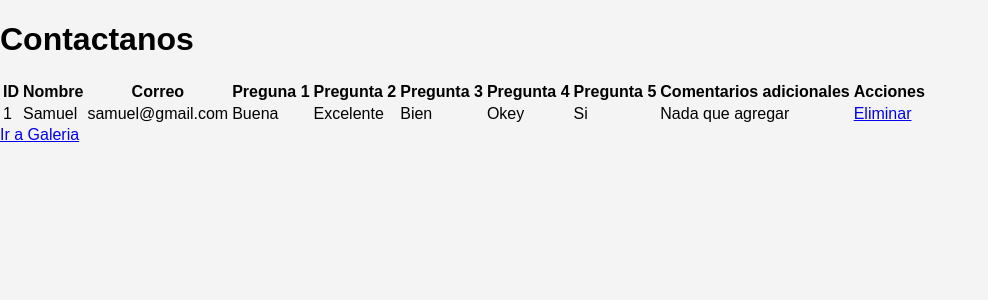
After one commit to BryanMatheus/PaginaGuavata, a Flask app: page /contactanos in a window 1280 px wide. The commit adds this page. Shown: the top 300 px of the page, without its empty margins (0-988 px from the left). Run offline with Flask 3, Linux system fonts and the light colour scheme; data comes from the database, SQL or seed files in the repository.

Commit message:
Terminado

```diff
--- a/app/__init__.py
+++ b/app/__init__.py
@@ -20,9 +20,10 @@ def create_app():
         from .models.user import User
         return User.query.get(int(user_idu))
 
-    from app.routes import register, galeRoutes
+    from app.routes import register, galeRoutes, contRoutes
     app.register_blueprint(register.bp)
     app.register_blueprint(galeRoutes.bp)
+    app.register_blueprint(contRoutes.bp)
 
     from app.routes.auth import auth_bp
     app.register_blueprint(auth_bp)
--- a/app/models/contactanos.py
+++ b/app/models/contactanos.py
@@ -2,7 +2,7 @@ from app import db
 
 class Contactanos(db.Model):
     __tablename__='contactanos'
-    idcon = db.Column(db.Integer, primary_key=True, autoincrement=True)
+    id = db.Column(db.Integer, primary_key=True, autoincrement=True)
     nombrecon = db.Column(db.String(255))
     correocon = db.Column(db.String(255))
     r1 = db.Column(db.String(255))
--- a/app/models/galeria.py
+++ b/app/models/galeria.py
@@ -2,7 +2,7 @@ from app import db
 
 class Galeria(db.Model):
     __tablename__='galeria'
-    idgal = db.Column(db.Integer, primary_key=True, autoincrement=True)
+    id = db.Column(db.Integer, primary_key=True, autoincrement=True)
     imagenes = db.Column(db.String(255))
     descrip = db.Column(db.String(255))
     title = db.Column(db.String(255))
--- a/app/models/user.py
+++ b/app/models/user.py
@@ -3,7 +3,7 @@ from app import db
 
 class User(db.Model, UserMixin):
     __tablename__ = 'user'
-    idu = db.Column(db.Integer, primary_key=True, autoincrement=True)
+    id = db.Column(db.Integer, primary_key=True, autoincrement=True)
     email = db.Column(db.String(100), unique=True, nullable=False)
     password = db.Column(db.String(255), nullable=False)
     rol = db.Column(db.String(20), nullable=False)
--- /dev/null
+++ b/app/routes/contRoutes.py
@@ -0,0 +1,39 @@
+from flask import render_template, request, redirect, url_for, Blueprint
+from app import db
+from app.models.contactanos import Contactanos
+
+bp = Blueprint('contactanos', __name__)
+
+@bp.route('/contactanos')
+def index():
+    data = Contactanos.query.all()
+    return render_template('contactanos/index.html', data=data)
+
+@bp.route('/addcontacto', methods=['GET', 'POST'])
+def add():
+    if request.method == 'POST':
+        nombrecon = request.form['nombrecon']
+        correocon = request.form['correocon']
+        r1 = request.form['r1']
+        r2 = request.form['r2']
+        r3 = request.form['r3']
+        r4 = request.form['r4']
+        r5 = request.form['r5']
+        comen = request.form['comen']
+
+        new_contactanos = Contactanos(nombrecon=nombrecon, correocon=correocon, r1=r1, r2=r2, r3=r3, r4=r4, r5=r5, comen=comen )
+        db.session.add(new_contactanos)
+        db.session.commit()
+        return redirect(url_for('contactanos.index'))
+
+    return render_template('/contactanos/add.html')
+
+@bp.route('/deletecontactanos/<int:id>')
+def delete(id):
+
+    contactanos = Contactanos.query.get_or_404(id)
+
+    db.session.delete(contactanos)
+    db.session.commit()
+
+    return redirect(url_for('contactanos.index'))
--- /dev/null
+++ b/app/templates/contactanos/index.html
@@ -0,0 +1,44 @@
+<!DOCTYPE html>
+<html lang="en">
+<head>
+    <meta charset="UTF-8">
+    <meta http-equiv="X-UA-Compatible" content="IE=edge">
+    <meta name="viewport" content="width=device-width, initial-scale=1.0">
+    <link rel="stylesheet" href="{{ url_for('static', filename='style.css') }}" />
+    <title>Contactanos</title>
+</head>
+<body>
+    <h1>Contactanos</h1>
+    <table>
+        <tr>
+            <th>ID</th>
+            <th>Nombre</th>
+            <th>Correo</th>
+            <th>Preguna 1</th>
+            <th>Pregunta 2</th>
+            <th>Pregunta 3</th>
+            <th>Pregunta 4</th>
+            <th>Pregunta 5</th>
+            <th>Comentarios adicionales</th>
+            <th>Acciones</th>
+        </tr>
+        {% for contactanos in data %}
+            <tr>
+                <td>{{ contactanos.id }}</td>
+                <td>{{ contactanos.nombrecon }}</td>
+                <td>{{ contactanos.correocon }}</td>
+                <td>{{ contactanos.r1 }}</td>
+                <td>{{ contactanos.r2 }}</td>
+                <td>{{ contactanos.r3 }}</td>
+                <td>{{ contactanos.r4 }}</td>
+                <td>{{ contactanos.r5 }}</td>
+                <td>{{ contactanos.comen }}</td>
+                <td>
+                    <a href="{{ url_for('contactanos.delete', id=contactanos.id) }}">Eliminar</a>
+                </td>
+            </tr>
+        {% endfor %}
+    </table>
+    <a href="{{ url_for('galeria.index') }}">Ir a Galeria</a>
+</body>
+</html>
--- a/app/templates/galerias/edit.html
+++ b/app/templates/galerias/edit.html
@@ -9,7 +9,7 @@
 </head>
 <body>
     <h1>Editar imagen</h1>
-    <form action="{{ url_for('galeria.edit', id=galeria.idgal) }}" method="post">
+    <form action="{{ url_for('galeria.edit', id=galeria.id) }}" method="post">
 
         <label for="title">Titulo:</label>
         <input type="text" id="title" name="title" value="{{ galeria.title }}" required>
--- a/app/templates/galerias/index.html
+++ b/app/templates/galerias/index.html
@@ -18,11 +18,12 @@
         </tr>
         {% for galeria in data %}
             <tr>
-                <td>{{ galeria.idgal }}</td>
+                <td>{{ galeria.id }}</td>
                 <td>{{ galeria.title }}</td>
                 <td>{{ galeria.descrip }}</td>
                 <td>
-                    <a href="{{ url_for('galeria.delete', id=galeria.idgal) }}">Eliminar</a>
+                    <a href="{{ url_for('galeria.delete', id=galeria.id) }}">Eliminar</a>
+                    <a href="{{ url_for('galeria.edit', id=galeria.id) }}">Editar</a>
                 </td>
             </tr>
         {% endfor %}
```
Also changed, not shown: app/routes/galeRoutes.py (+5 -6 lines), app/templates/contactanos/add.html (added, +32 -0 lines), app/flaskdb.sqlite.
